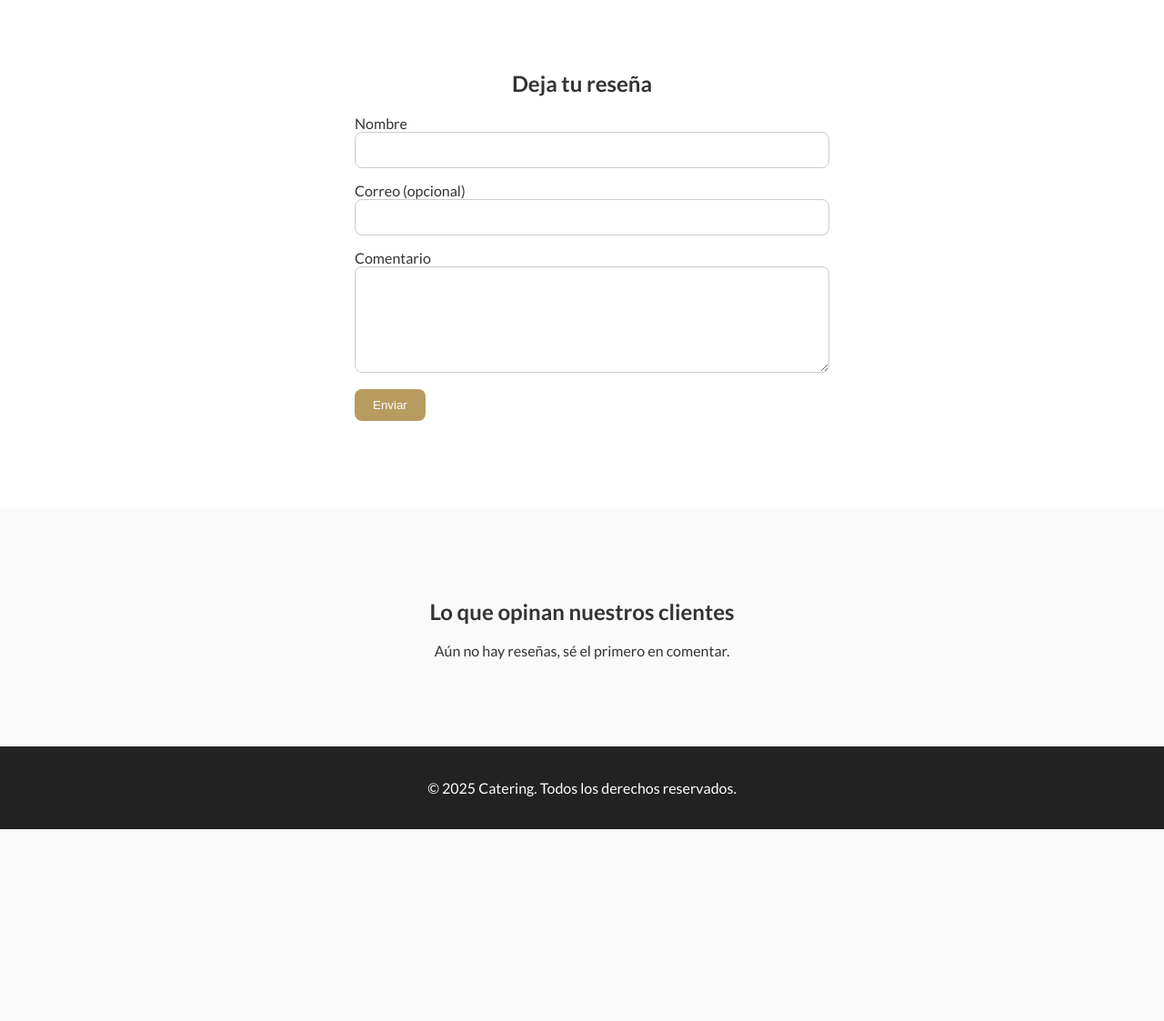
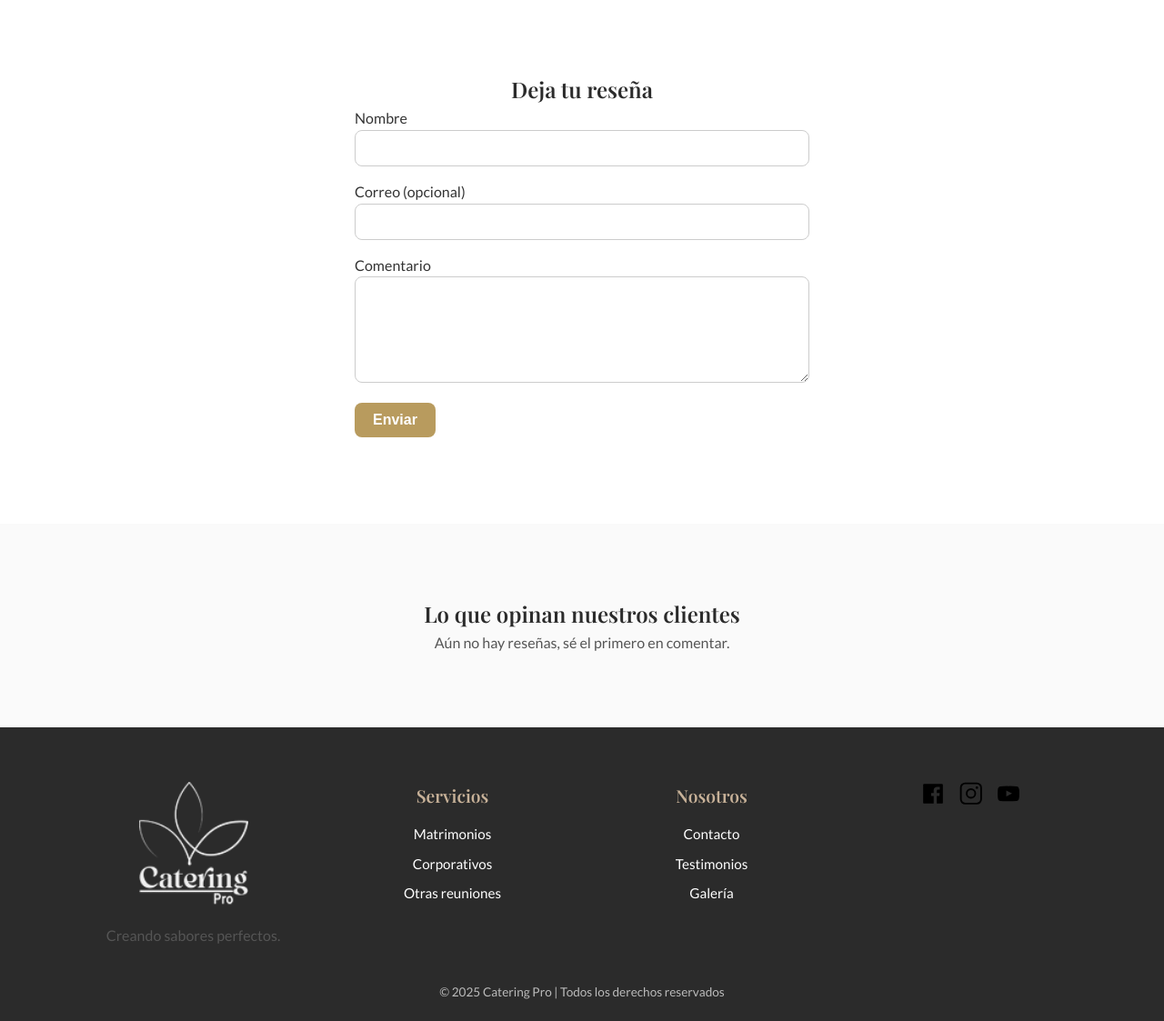
Before and after one commit to estdilan/CateringProWeb, a PHP site: the page made by Reseñas.html in a window 1280 px wide. Shown: the part 911-2034 px from the top of the page at 91% size. Before the commit the page ends 1823 px from the top, so only its background shows below. Run offline with PHP 8.4, Linux system fonts and the light colour scheme; data that the repository does not hold is empty.

Commit message:
Arreglos de diseño en Galerias y Reseñas

```diff
--- a/Galerias.css
+++ b/Galerias.css
@@ -10,7 +10,7 @@
   color: #333;
 }
 
-/* HEADER (idéntico al estilo global) */
+/* HEADER */
 .main-header {
   width: 100%;
   position: fixed;
--- a/Galerias.html
+++ b/Galerias.html
@@ -21,9 +21,9 @@
 
       <nav class="nav-links">
         <a href="Matrimonios.html">MATRIMONIOS</a>
-        <a href="Eventos.html" class="active">EVENTOS CORPORATIVOS</a>
+        <a href="Eventos.html">EVENTOS CORPORATIVOS</a>
         <a href="Fiestas_Privadas.html">FIESTAS PRIVADAS</a>
-        <a href="Galerias.html">GALERÍA</a>
+        <a href="Galerias.html" class="active">GALERÍA</a>
         <a href="Reseñas.html">RESEÑAS</a>
       </nav>
     </div>
--- a/Reseñas.css
+++ b/Reseñas.css
@@ -3,23 +3,61 @@
   margin: 0;
   background: #fff;
   color: #333;
+  padding-top: 110px;
 }
 
+/* HEADER */
 .main-header {
-  background: rgba(0, 0, 0, 0.85);
+  width: 100%;
+  position: fixed;
+  top: 0;
+  left: 0;
+  z-index: 1000;
+  background-color: rgba(0, 0, 0, 0.8);
+  color: #fff;
   padding: 15px 60px;
-  color: #fff;
   display: flex;
   justify-content: space-between;
   align-items: center;
+  transition: background 0.3s ease-in-out;
+}
+
+.main-header .header-inner {
+  display: flex;
+  justify-content: space-between;
+  align-items: center;
+  width: 100%;
+}
+
+.main-header .brand {
+  display: flex;
+  align-items: center;
+  gap: 10px;
+}
+
+.main-header .brand-logo {
+  width: 55px;
+}
+
+.main-header .brand-name {
+  font-family: 'Playfair Display', serif;
+  font-size: 1.6rem;
+  font-weight: 600;
+  color: #fff;
+}
+
+.main-header .nav-links {
+  display: flex;
+  gap: 30px;
 }
 
 .main-header .nav-links a {
-  color: white;
-  margin-left: 20px;
+  color: #fff;
+  font-size: 0.95rem;
   text-decoration: none;
   transition: color 0.3s;
 }
+
 .main-header .nav-links a:hover,
 .main-header .nav-links a.active {
   color: #b89b5e;
@@ -33,20 +71,24 @@
   padding: 200px 20px 150px;
   position: relative;
 }
+
 .hero::before {
   content: '';
   position: absolute;
   top: 0; left: 0; right: 0; bottom: 0;
   background: rgba(0,0,0,0.4);
 }
+
 .hero-text {
   position: relative;
   z-index: 1;
 }
+
 .hero h1 {
   font-family: 'Playfair Display', serif;
   font-size: 3rem;
 }
+
 .hero p {
   font-size: 1.2rem;
 }
@@ -56,12 +98,15 @@
   text-align: center;
   padding: 80px 20px;
 }
+
 .resenas form {
   max-width: 500px;
   margin: 0 auto;
   text-align: left;
 }
-.resenas input, .resenas textarea {
+
+.resenas input,
+.resenas textarea {
   width: 100%;
   padding: 10px;
   margin-bottom: 15px;
@@ -69,6 +114,7 @@
   border-radius: 8px;
   font-size: 1rem;
 }
+
 .btn {
   background: #b89b5e;
   color: white;
@@ -77,9 +123,11 @@
   border-radius: 8px;
   cursor: pointer;
 }
+
 .btn:hover {
   background: #a5894d;
 }
+
 .msg {
   text-align: center;
   margin-top: 15px;
@@ -92,6 +140,7 @@
   padding: 80px 20px;
   text-align: center;
 }
+
 .resena {
   background: white;
   max-width: 700px;
@@ -101,20 +150,24 @@
   padding: 20px;
   text-align: left;
 }
+
 .resena h3 {
   color: #b89b5e;
   margin-bottom: 5px;
 }
+
 .resena .fecha {
   font-size: 0.9rem;
   color: #777;
 }
+
 .resena .comentario {
   margin-top: 10px;
   font-size: 1rem;
   line-height: 1.5;
 }
 
+/* FOOTER */
 .footer {
   background: #222;
   color: white;
--- a/Reseñas.html
+++ b/Reseñas.html
@@ -1,27 +1,34 @@
 <!DOCTYPE html>
 <html lang="es">
 <head>
-  <meta charset="UTF-8">
-  <meta name="viewport" content="width=device-width, initial-scale=1.0">
-  <title>Reseñas | Catering</title>
-  <link rel="stylesheet" href="Reseñas.css">
-  <link href="https://fonts.googleapis.com/css2?family=Lato:wght@400;700&family=Playfair+Display:wght@600&display=swap" rel="stylesheet">
+  <meta charset="UTF-8" />
+  <meta name="viewport" content="width=device-width, initial-scale=1.0" />
+  <title>Reseñas | Catering Pro</title>
+
+  <link rel="stylesheet" href="Matrimonios.css" />
+  <link rel="stylesheet" href="Reseñas.css" />
+
+  <link href="https://fonts.googleapis.com/css2?family=Playfair+Display:wght@400;600&family=Lato:wght@300;400;700&display=swap" rel="stylesheet">
+  <link rel="stylesheet" href="https://unpkg.com/aos@next/dist/aos.css" />
+  <link rel="stylesheet" href="https://cdn.jsdelivr.net/npm/swiper@10/swiper-bundle.min.css" />
 </head>
+
 <body>
 
   <!-- HEADER -->
   <header class="main-header">
     <div class="header-inner">
       <div class="brand">
-        <img src="img/logo.png" alt="Logo" class="brand-logo">
-        <span class="brand-name">Catering</span>
+        <img src="img/logo-white.png" alt="Catering Pro" class="brand-logo">
+        <span class="brand-name">Catering Pro</span>
       </div>
+
       <nav class="nav-links">
-        <a href="index.html">Inicio</a>
-        <a href="Eventos.html">Eventos</a>
-        <a href="Fiestas_Privadas.html">Fiestas Privadas</a>
-        <a href="Galerias.html">Galerías</a>
-        <a href="Reseñas.html" class="active">Reseñas</a>
+        <a href="Matrimonios.html">MATRIMONIOS</a>
+        <a href="Eventos.html">EVENTOS CORPORATIVOS</a>
+        <a href="Fiestas_Privadas.html">FIESTAS PRIVADAS</a>
+        <a href="Galerias.html">GALERÍA</a>
+        <a href="Reseñas.html" class="active">RESEÑAS</a>
       </nav>
     </div>
   </header>
@@ -64,8 +71,35 @@
   </section>
 
   <!-- FOOTER -->
-  <footer class="footer">
-    <p>&copy; 2025 Catering. Todos los derechos reservados.</p>
+  <footer>
+    <div class="footer-container">
+      <div class="footer-col">
+        <img src="img/imagotipo.png" alt="Catering Pro" class="footer-logo">
+        <p>Creando sabores perfectos.</p>
+      </div>
+      <div class="footer-col">
+        <h4>Servicios</h4>
+        <ul>
+          <li>Matrimonios</li>
+          <li>Corporativos</li>
+          <li>Otras reuniones</li>
+        </ul>
+      </div>
+      <div class="footer-col">
+        <h4>Nosotros</h4>
+        <ul>
+          <li>Contacto</li>
+          <li>Testimonios</li>
+          <li>Galería</li>
+        </ul>
+      </div>
+      <div class="footer-col social">
+        <a href="#"><img src="img/facebook.svg" alt="Facebook"></a>
+        <a href="#"><img src="img/instagram.svg" alt="Instagram"></a>
+        <a href="#"><img src="img/youtube.svg" alt="YouTube"></a>
+      </div>
+    </div>
+    <p class="footer-copy">© 2025 Catering Pro | Todos los derechos reservados</p>
   </footer>
 
   <!-- SCRIPT -->
@@ -75,18 +109,20 @@
       const msg = document.getElementById("msg-box");
       const container = document.getElementById("resenas-container");
 
-    // Cargar reseñas existentes
+      // Cargar reseñas
       async function cargarResenas() {
         try {
           const resp = await fetch("verResenas.php");
           const data = await resp.json();
+
           container.innerHTML = "";
+
           if (data.length === 0) {
             container.innerHTML = "<p class='no-resenas'>Aún no hay reseñas, sé el primero en comentar.</p>";
           } else {
             data.forEach(r => {
               const div = document.createElement("div");
-            div.classList.add("resenas");
+              div.classList.add("resena");
               div.innerHTML = `
                 <h3>${r.nombre}</h3>
                 <p class="fecha">${r.fecha}</p>
@@ -100,17 +136,21 @@
         }
       }
 
-    // Enviar nueva reseña
+      // Enviar reseña
       form.addEventListener("submit", async (e) => {
         e.preventDefault();
         msg.textContent = "";
+
         const formData = new FormData(form);
+
         try {
           const resp = await fetch("api/post/guardar_resena.php", {
             method: "POST",
             body: formData
           });
+
           const json = await resp.json();
+
           if (json.ok) {
             msg.textContent = "¡Gracias por tu reseña!";
             msg.style.color = "green";
@@ -129,5 +169,6 @@
       cargarResenas();
     });
   </script>
+
 </body>
 </html>
--- a/verResenas.php
+++ b/verResenas.php
@@ -1,18 +1,23 @@
 <?php
 header("Content-Type: application/json");
-$conexion = new mysqli("localhost", "root", "", "formulario_db");
 
-if ($conexion->connect_error) {
+// 1. Conexión
+$conn = new mysqli("localhost", "root", "", "formulario_db");
+if ($conn->connect_error) {
   echo json_encode([]);
   exit;
 }
 
-$res = $conexion->query("SELECT nombre, comentario, DATE_FORMAT(fecha, '%d/%m/%Y %H:%i') AS fecha FROM resenas ORDER BY id DESC");
-$rows = [];
-while ($r = $res->fetch_assoc()) {
-  $rows[] = $r;
+// 2. Consulta
+$sql = "SELECT id, nombre, comentario, fecha FROM resenas ORDER BY id DESC";
+$result = $conn->query($sql);
+
+$resenas = [];
+
+while ($row = $result->fetch_assoc()) {
+  $resenas[] = $row;
 }
 
-echo json_encode($rows);
-$conexion->close();
+echo json_encode($resenas);
+$conn->close();
 ?>
--- a/ver_registros.php
+++ b/ver_registros.php
@@ -1,8 +1,8 @@
 <?php
 // --- 1. Conexión a la base de datos ---
 $servername = "localhost";
-$username = "root";  // o el usuario que uses
-$password = "";      // tu contraseña (si tienes)
+$username = "root";  //  usuario que uses
+$password = "";      // contraseña
 $database = "formulario_db";
 
 $conn = new mysqli($servername, $username, $password, $database);
```
Lines whose indentation alone changed are shown as unchanged.
